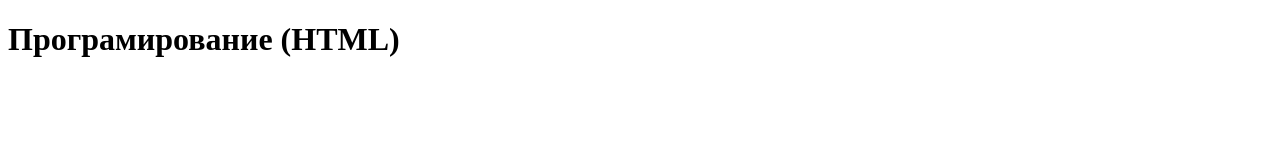
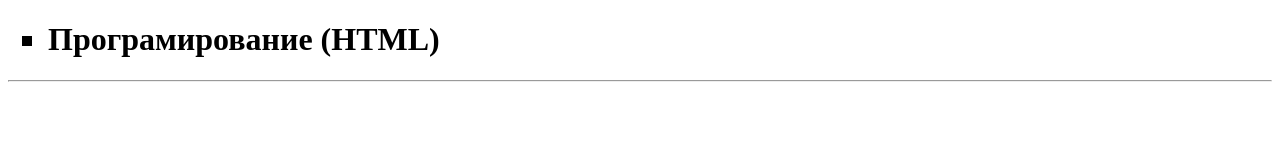
Before and after one commit to 1398rich/1398rich.github.io, a plain HTML site: page index.html in a window 1280 px wide. Drawn offline with Linux system fonts and the light colour scheme.

Commit message:
Update index.html

```diff
--- a/index.html
+++ b/index.html
@@ -7,6 +7,9 @@
 	<link rel="icon" type="image/x-icon" href="faviwertw45rcon.ico">
 </head>
 <body>
-	<h1><strong>Програмирование (HTML)<strong></h1>
+	<ul>
+	<h1><strong><li type="square">Програмирование (HTML)</li><strong></h1>
+	</ul>
+	<hr>
 </body>
 </html>
```
